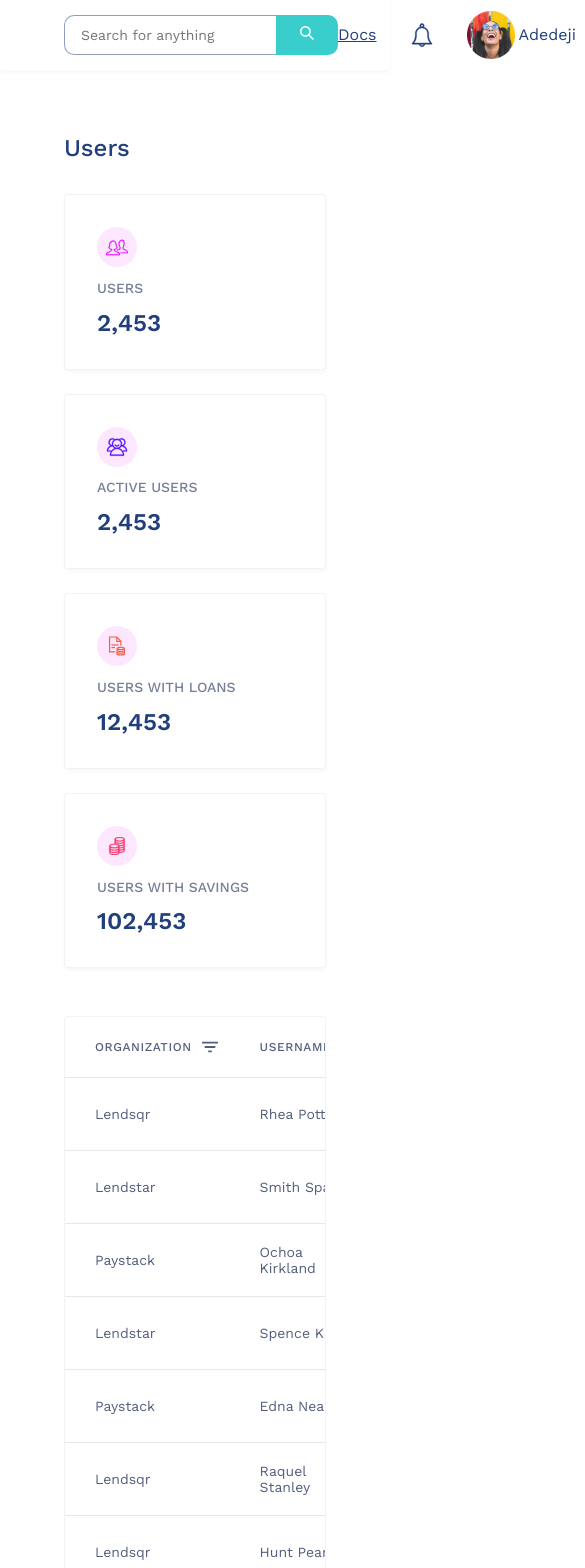
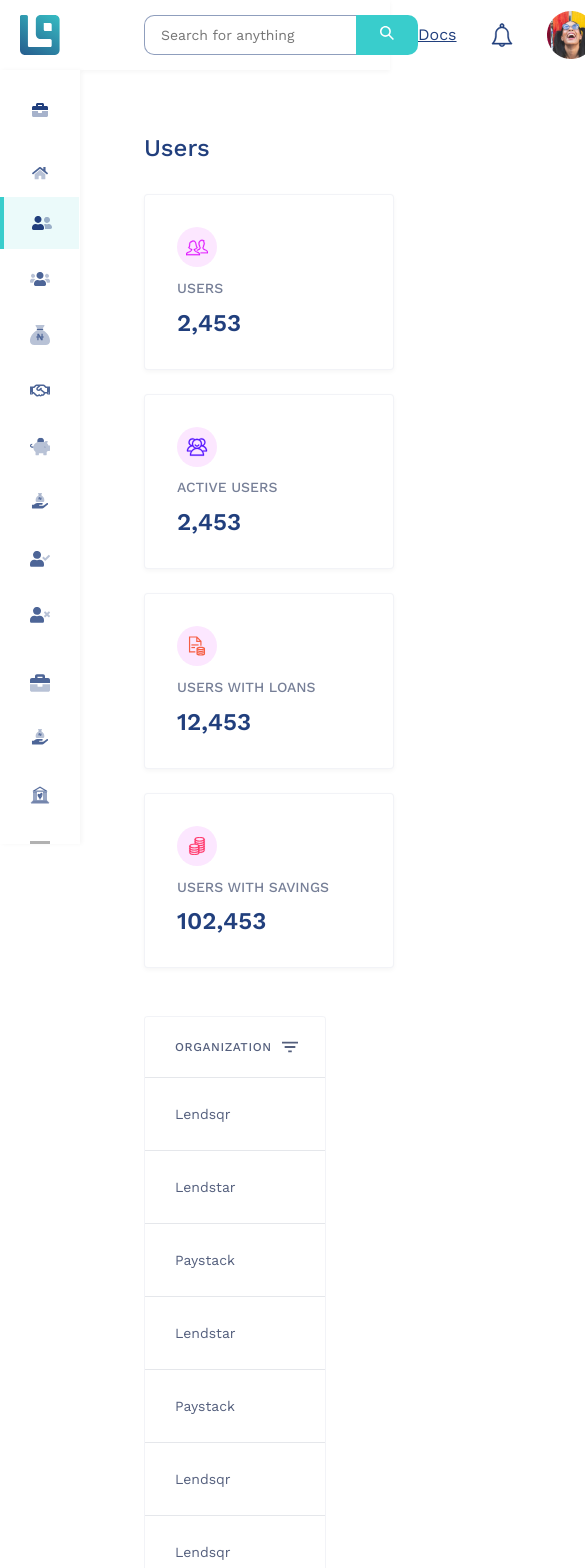
Before and after one commit to kennygodin/lendsqr-fe-test, a React (Vite) app: page /users in a window 390 px wide. Shown: the top 1568 px of the page, 585 px wide, since content can reach past the window. Built offline with nearby package versions, Linux system fonts and the light colour scheme; grey boxes are pictures that could not be loaded.

Commit message:
feat: responsive sidebar

```diff
--- a/src/components/layouts/dashboard.scss
+++ b/src/components/layouts/dashboard.scss
@@ -9,10 +9,11 @@
     display: flex;
 
     .sidebar-wrapper {
-      display: none;
+      width: 80px;
+      flex-shrink: 0;
 
       @include min-lg {
-        display: block;
+        width: 300px;
       }
     }
 
--- a/src/components/sidebar/Sidebar.tsx
+++ b/src/components/sidebar/Sidebar.tsx
@@ -1,9 +1,21 @@
 import "./sidebar.scss";
 import { useLocation, useNavigate } from "react-router";
+import { useState, useEffect } from "react";
 
 const Sidebar = () => {
   const navigate = useNavigate();
   const { pathname } = useLocation();
+  const [isCollapsed, setIsCollapsed] = useState(false);
+
+  useEffect(() => {
+    const handleResize = () => {
+      setIsCollapsed(window.innerWidth < 1024);
+    };
+
+    handleResize();
+    window.addEventListener("resize", handleResize);
+    return () => window.removeEventListener("resize", handleResize);
+  }, []);
 
   const menuSections = [
     {
@@ -139,32 +151,41 @@
           path: "/audit-logs",
           isActive: pathname.includes("/audit-logs"),
         },
+        {
+          name: "Systems Messages",
+          icon: "/icons/settings.svg",
+          path: "/messages",
+          isActive: pathname.includes("/messages"),
+        },
       ],
     },
   ];
 
   return (
-    <div className="sidebar-container">
+    <div className={`sidebar-container ${isCollapsed ? "collapsed" : ""}`}>
       <div className="sidebar-header">
-        <img src="/images/logo.svg" alt="lendsqr" />
+        <img
+          src={isCollapsed ? "/lendsqr.svg" : "/images/logo.svg"}
+          alt="lendsqr"
+        />
       </div>
 
       <div className="sidebar-main">
         <div className="switch-organization">
           <img src="/icons/briefcase.svg" alt="briefcase" />
-          <p>Switch Organization</p>
-          <img src="/icons/drop-arrow.svg" alt="arrow-down" />
+          {!isCollapsed && <p>Switch Organization</p>}
+          {!isCollapsed && <img src="/icons/drop-arrow.svg" alt="arrow-down" />}
         </div>
 
         <div className="dashboard">
           <img src="/icons/home.svg" alt="home" />
-          <p>Dashboard</p>
+          {!isCollapsed && <p>Dashboard</p>}
         </div>
 
         <div className="sidebar-items">
           {menuSections.map((section) => (
             <section key={section.title}>
-              <p className="section-title">{section.title}</p>
+              {!isCollapsed && <p className="section-title">{section.title}</p>}
 
               <div className="item-list">
                 {section.items.map((item) => (
@@ -172,14 +193,24 @@
                     key={item.name}
                     className={`menu-item ${item.isActive ? "active" : ""}`}
                     onClick={() => navigate(item.path)}
+                    title={isCollapsed ? item.name : ""}
                   >
                     <img src={item.icon} alt="" />
-                    <p>{item.name}</p>
+                    {!isCollapsed && <p>{item.name}</p>}
                   </div>
                 ))}
               </div>
             </section>
           ))}
+        </div>
+
+        <div className="sidebar-footer">
+          <div className="sidebar-footer-logout">
+            <img src="/icons/logout.svg" alt="logout" />
+            {!isCollapsed && <p className="logout-text">Logout</p>}
+          </div>
+
+          {!isCollapsed && <p className="sidebar-footer-version">v1.2.0</p>}
         </div>
       </div>
     </div>
--- a/src/components/sidebar/sidebar.scss
+++ b/src/components/sidebar/sidebar.scss
@@ -2,23 +2,70 @@
 @use "sass:color";
 
 .sidebar-container {
+  position: fixed;
+  top: 0;
+  left: 0;
   width: 300px;
   height: 100vh;
   display: flex;
   flex-direction: column;
   font-family: "Work Sans", sans-serif;
   background-color: rgba(255, 255, 255, 1);
+  z-index: 100;
+  transition: width 0.3s ease;
+
+  &.collapsed {
+    width: 80px;
+
+    .sidebar-header {
+      justify-content: center;
+      padding: 0 1rem;
+    }
+
+    .switch-organization,
+    .dashboard {
+      justify-content: center;
+      padding: 1rem;
+    }
+
+    .menu-item {
+      justify-content: center;
+      padding: 1rem !important;
+
+      &.active {
+        border-left: 4px solid rgba(57, 205, 204, 1);
+      }
+    }
+
+    .sidebar-footer {
+      padding: 1rem;
+
+      .sidebar-footer-logout {
+        justify-content: center;
+      }
+
+      .sidebar-footer-version {
+        text-align: center;
+      }
+    }
+  }
 
   .sidebar-header {
     height: 70px;
     display: flex;
     align-items: center;
     padding: 0 2rem;
+    flex-shrink: 0;
 
     img {
       width: 120px;
       max-width: 100%;
+      transition: width 0.3s ease;
     }
+  }
+
+  &.collapsed .sidebar-header img {
+    width: 40px;
   }
 
   .sidebar-main {
@@ -26,6 +73,14 @@
     border-right: 1px solid rgba(255, 255, 255, 1);
     box-shadow: 2px 0 4px rgba(0, 0, 0, 0.04);
     overflow-y: auto;
+    overflow-x: hidden;
+
+    &::-webkit-scrollbar {
+      display: none;
+    }
+
+    -ms-overflow-style: none;
+    scrollbar-width: none;
 
     .switch-organization {
       display: flex;
@@ -38,6 +93,7 @@
         font-size: 16px;
         font-weight: 400;
         color: #213f7d;
+        white-space: nowrap;
       }
     }
 
@@ -51,6 +107,7 @@
         font-size: 16px;
         font-weight: 400;
         color: rgba(84, 95, 125, 0.8);
+        white-space: nowrap;
       }
 
       img {
@@ -86,16 +143,19 @@
             gap: 10px;
             padding: 1rem 2rem;
             cursor: pointer;
+            transition: background-color 0.2s ease, color 0.2s ease;
+            color: rgba(84, 95, 125, 0.8);
 
-            transition: background-color 0.2s ease, color 0.2s ease;
-
-            color: rgba(84, 95, 125, 0.8);
+            p {
+              white-space: nowrap;
+            }
 
             img {
               width: 20px;
               height: 20px;
               opacity: 0.8;
               transition: opacity 0.2s ease;
+              flex-shrink: 0;
             }
 
             &.active {
@@ -124,5 +184,33 @@
         }
       }
     }
+
+    .sidebar-footer {
+      border-top: 1px solid rgba(33, 63, 125, 0.1);
+      color: rgba(33, 63, 125, 1);
+      margin-top: 2rem;
+      padding: 2rem;
+
+      .sidebar-footer-logout {
+        display: flex;
+        align-items: center;
+        gap: 10px;
+        cursor: pointer;
+
+        .logout-text {
+          font-size: 16px;
+          white-space: nowrap;
+        }
+
+        img {
+          flex-shrink: 0;
+        }
+      }
+
+      .sidebar-footer-version {
+        font-size: 12px;
+        margin-top: 2rem;
+      }
+    }
   }
 }
```
